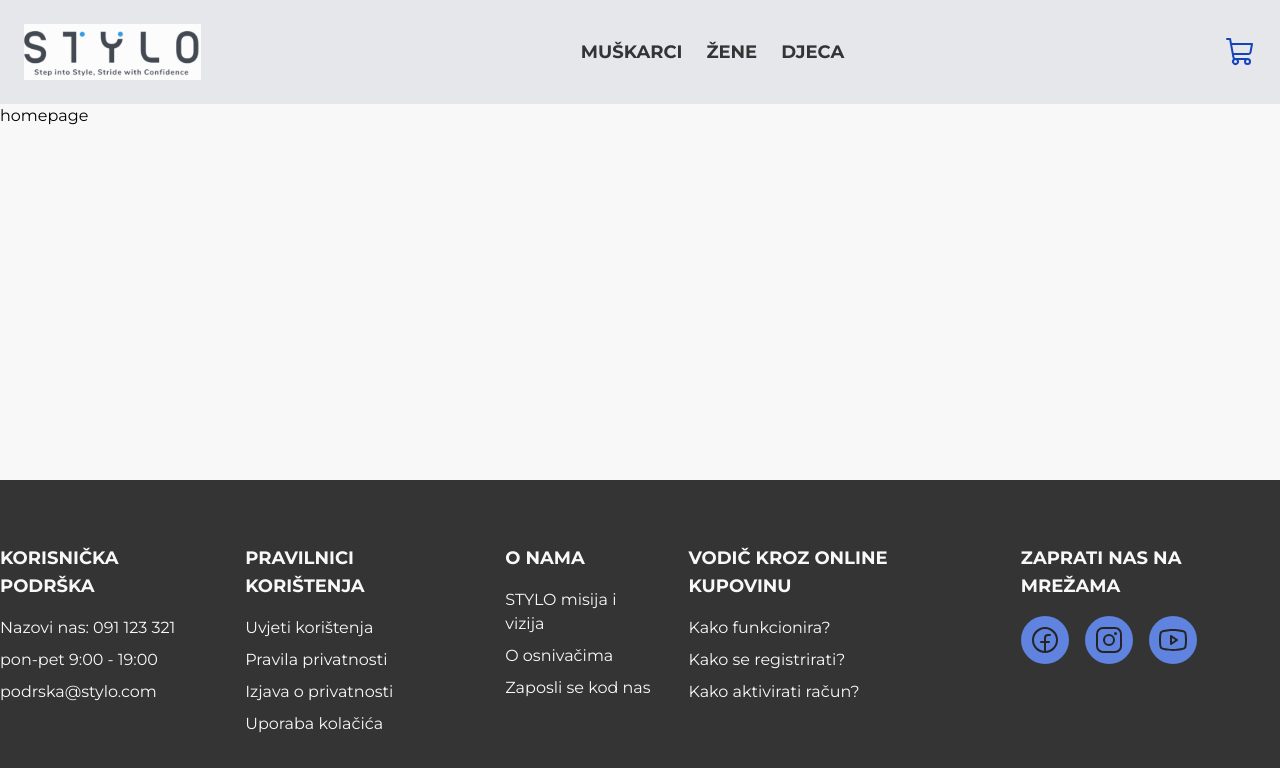
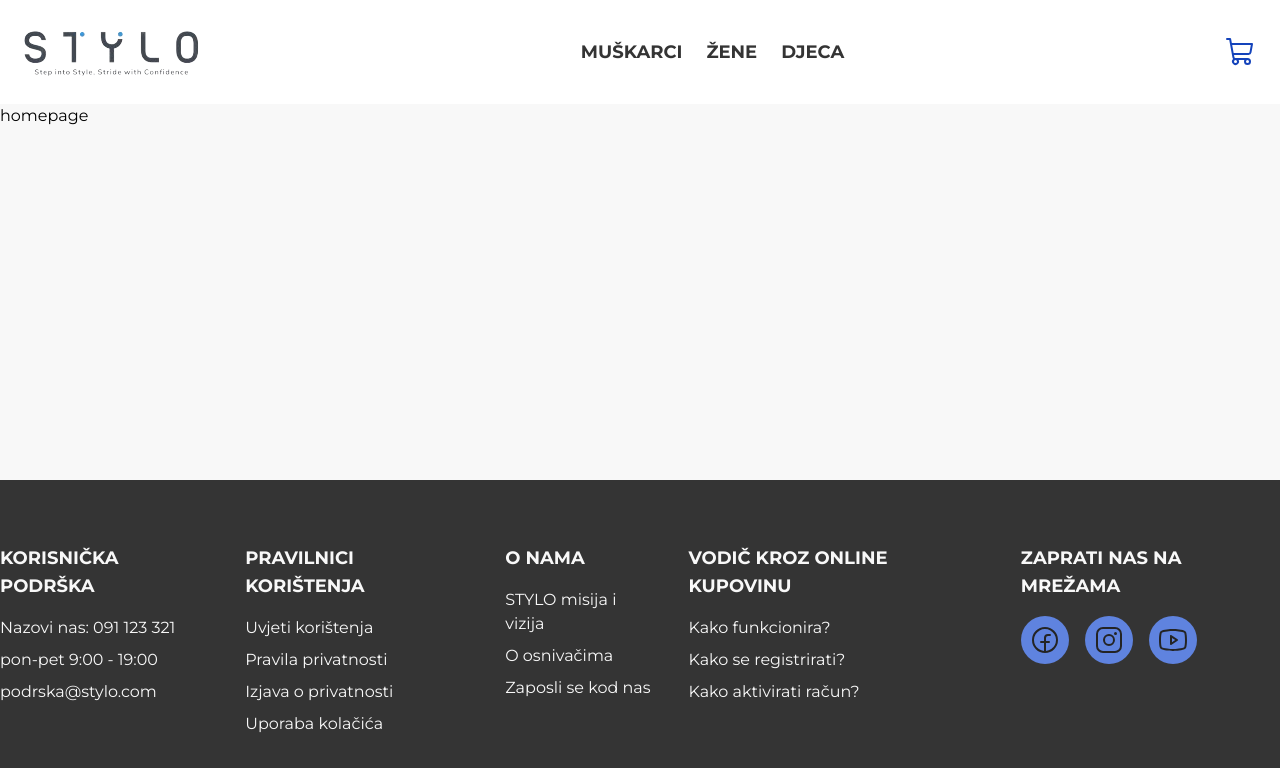
Before and after one commit to Filip1402/stylo-frontend, a React (Vite) app: page / in a window 1280 px wide. Shown: the top 768 px of the page. Built offline with nearby package versions, Linux system fonts and the light colour scheme.

Commit message:
Improve navbar styling, add transparent logo

```diff
--- a/src/Components/molecules/NavbarDesktop.tsx
+++ b/src/Components/molecules/NavbarDesktop.tsx
@@ -1,10 +1,10 @@
 import { Link } from "react-router-dom";
 import { ShoppingCart } from "@phosphor-icons/react";
-import Logo from "../../assets/images/stylo_logo.svg";
+import Logo from "../../assets/images/logo.png";
 
 const NavbarDesktop = () => {
   return (
-    <div className="bg-gray-200 p-6 flex items-center justify-between">
+    <div className="bg-white p-6 flex items-center justify-between">
       <img src={Logo} alt="" />
       <ul className="flex gap-6">
         <Link
@@ -28,7 +28,9 @@ const NavbarDesktop = () => {
         className="text-grey-dark text-lg font-semibold uppercase"
       >
         {" "}
-        <ShoppingCart size={32} color="#1443BB" />
+        <div className="w-177 flex justify-end">
+          <ShoppingCart size={32} color="#1443BB" />
+        </div>
       </Link>
     </div>
   );
--- a/src/Components/molecules/NavbarMobile.tsx
+++ b/src/Components/molecules/NavbarMobile.tsx
@@ -14,7 +14,7 @@ const NavbarMobile = () => {
   };
 
   return (
-    <div className="bg-gray-200">
+    <div className="bg-white">
       <div className="flex justify-between items-center p-4">
         <List
           onClick={navHandler}
```
Also changed, not shown: src/assets/images/logo.png (added), src/assets/images/stylo_logo.svg (deleted).
